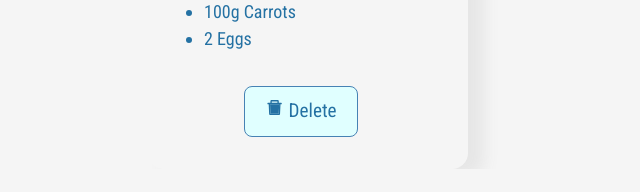
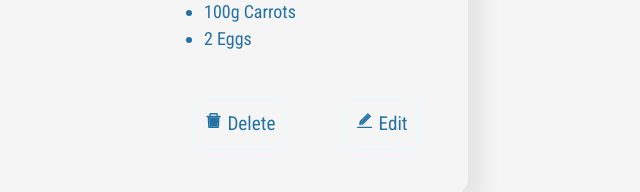
Before and after one commit to QuanXuuu/Capstone-project, a React (Create React App) app: page /recipes/IMhEJEga-61VwSh1BSWUx in a window 1280 px wide. Shown: the part 685-877 px from the top of the page, without its empty margins (12-652 px from the left). Before the commit the page ends 854 px from the top, so only its background shows below. Built offline with nearby package versions, Linux system fonts and the light colour scheme.

Commit message:
Add edit page

```diff
--- a/src/App.js
+++ b/src/App.js
@@ -7,6 +7,7 @@ import {setToLocal, getFromLocal} from './lib/localStorage.js';
 import Home from './pages/Home';
 import RecipeCreate from './pages/RecipeCreate';
 import RecipeDetail from './pages/RecipeDetail';
+import RecipeEdit from './pages/RecipeEdit.js';
 
 export default function App() {
   const [recipes, setRecipes] = useState(getFromLocal('recipes') ?? dbRecipes);
@@ -29,6 +30,7 @@ export default function App() {
         <Route path="/recipes">
           <Route path="new" element={<RecipeCreate onAddRecipe={addRecipe} />} />
           <Route path=":id" element={<RecipeDetail recipes={recipes} onDeleteRecipe={deleteRecipe} />} />
+          <Route path=":id/edit" element={<RecipeEdit recipes={recipes} />} />
         </Route>
       </Routes>
       <Outlet />
--- a/src/pages/RecipeDetail.js
+++ b/src/pages/RecipeDetail.js
@@ -1,5 +1,6 @@
 import {useState} from 'react';
 import {AiTwotoneDelete} from 'react-icons/ai';
+import {AiTwotoneEdit} from 'react-icons/ai';
 import {BiCategoryAlt} from 'react-icons/bi';
 import {BsClockHistory} from 'react-icons/bs';
 import {FiAlignJustify} from 'react-icons/fi';
@@ -25,6 +26,10 @@ export default function RecipeDetail({recipes, onDeleteRecipe}) {
     navigate('/');
   };
 
+  const handleRedirect = () => {
+    navigate(`/recipes/${id}/edit`);
+  };
+
   return (
     <DetailCard>
       <DetailHeader>{recipe.name}</DetailHeader>
@@ -41,9 +46,15 @@ export default function RecipeDetail({recipes, onDeleteRecipe}) {
       </DetailIngredientsList>
       <ul>{ingredientItems}</ul>
 
-      <ButtonDelete onClick={toggleDialogue}>
-        <AiTwotoneDelete /> Delete
-      </ButtonDelete>
+      <ButtonContainer>
+        <Button onClick={toggleDialogue}>
+          <AiTwotoneDelete /> Delete
+        </Button>
+
+        <Button onClick={handleRedirect}>
+          <AiTwotoneEdit /> Edit
+        </Button>
+      </ButtonContainer>
 
       {isDialogueShown && <Dialogue onHandleDelete={handleDelete} onHideDialogue={toggleDialogue} />}
     </DetailCard>
@@ -76,14 +87,18 @@ const DetailImage = styled.img`
   margin-top: 20px;
 `;
 
-const ButtonDelete = styled.button`
-  padding: 10px 20px;
-  margin: 1rem 5rem;
-  border: 1px solid var(--blue);
+const ButtonContainer = styled.div`
+  display: flex;
+  align-items: center;
+`;
+
+const Button = styled.button`
+  padding: 10px;
+  margin: 1.8rem;
+  border: 1px solid var(--lightcyan);
   border-radius: 8px;
   color: inherit;
-  background-color: var(--lightcyan);
-  text-align: center;
+  background-color: whitesmoke;
   font-size: 1.2rem;
   cursor: pointer;
 
--- /dev/null
+++ b/src/pages/RecipeEdit.js
@@ -0,0 +1,3 @@
+export default function RecipeEdit() {
+  return <p>test</p>;
+}
```
